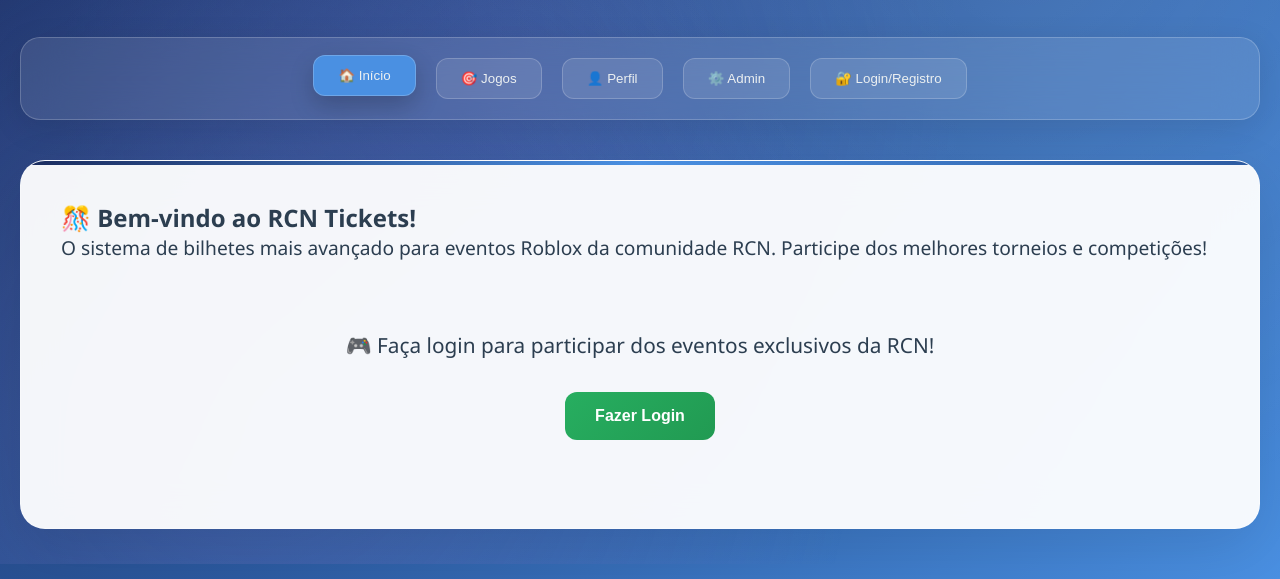
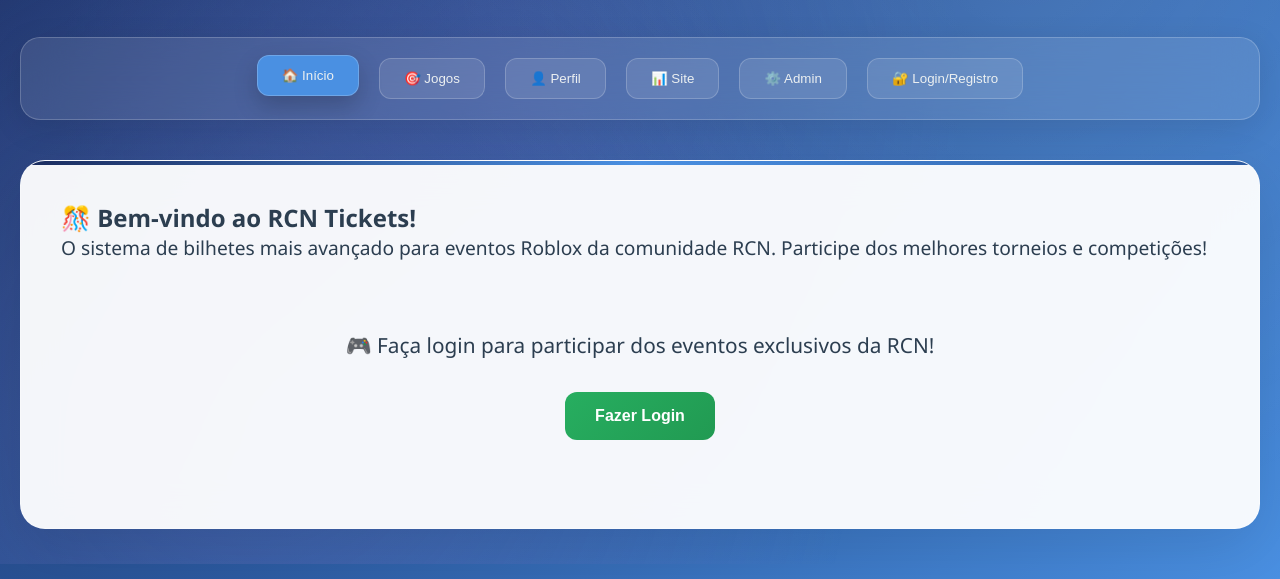
Before and after one commit to lideude-droid/RCNTIKETS, a plain HTML site: page index.html in a window 1280 px wide. Shown: the part 236-815 px from the top of the page. Drawn offline with Linux system fonts and the light colour scheme.

Commit message:
Update index.html

```diff
--- a/index.html
+++ b/index.html
@@ -4,6 +4,7 @@
     <meta charset="UTF-8">
     <meta name="viewport" content="width=device-width, initial-scale=1.0">
     <title>RCN Tickets - Roblox Champions Network</title>
+    <link rel="shortcut icon" href="https://cdn.discordapp.com/icons/1389882316888997968/3345363185ae13aa6e05376d243180cb.png?size=2048" type="image/x-icon">
     <style>
         * {
             margin: 0;
@@ -564,6 +565,7 @@
             <button onclick="showSection('home')" class="active">🏠 Início</button>
             <button onclick="showSection('games')">🎯 Jogos</button>
             <button onclick="showSection('profile')">👤 Perfil</button>
+            <button onclick='gotoLink("http://localhost:5173/")'>📊 Site</button>
             <button onclick="showSection('admin')">⚙️ Admin</button>
             <button onclick="showSection('auth')">🔐 Login/Registro</button>
         </div>
@@ -770,6 +772,10 @@
 
             event.target.classList.add('active');
             updateContent();
+        }
+
+        function gotoLink(url) {
+            window.open(url, '_blank');
         }
 
         function updateContent() {
```
